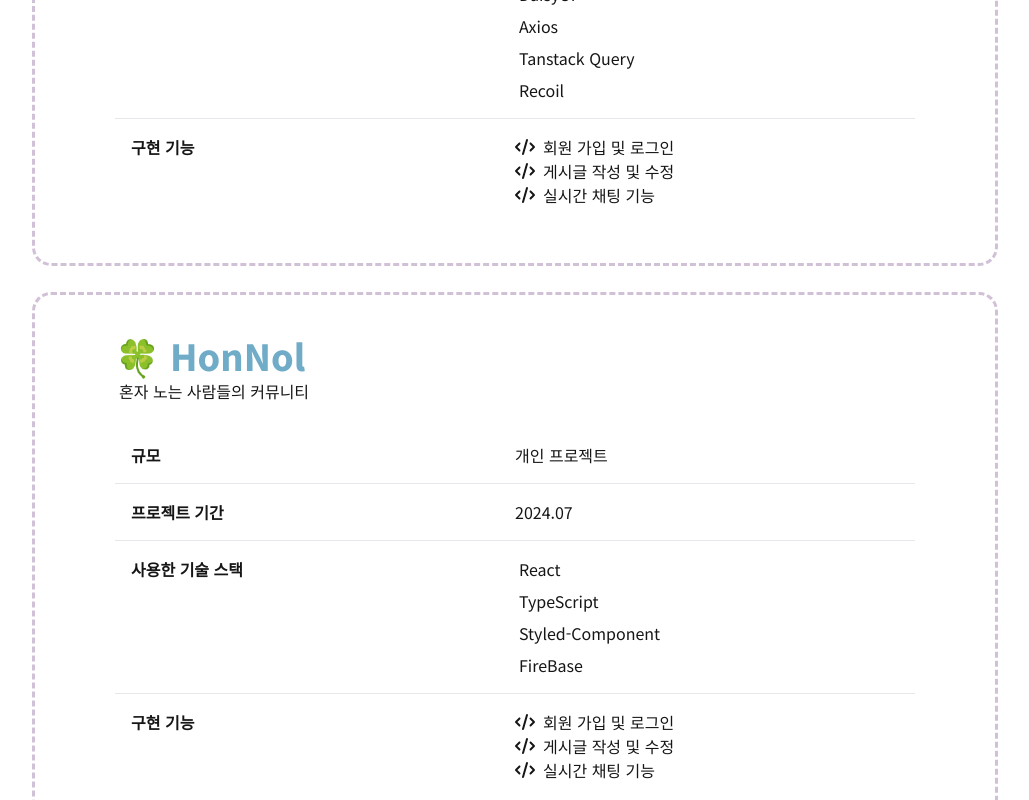
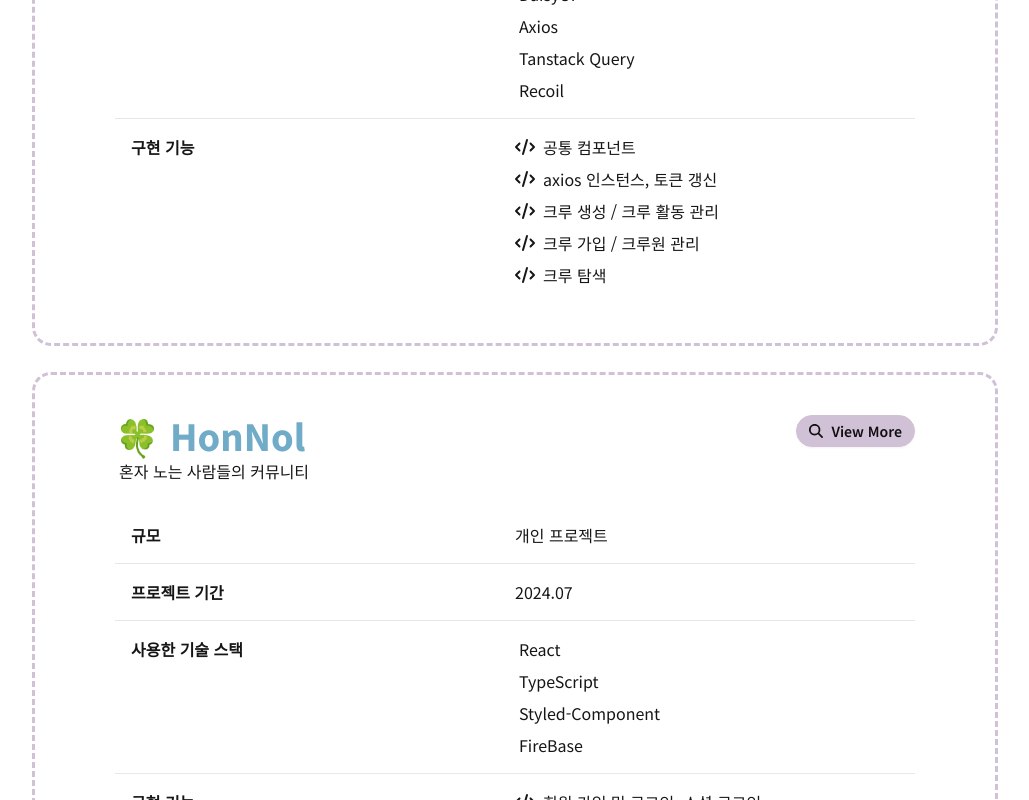
Before and after one commit to kimsyul/yulfolio, a Next.js app: page / in a window 1280 px wide. Shown: the part 1980-2780 px from the top of the page, without its empty margins (125-1154 px from the left). Built offline with nearby package versions, Linux system fonts and the light colour scheme.

Commit message:
feat : 내용 추가

```diff
--- a/src/app/layout.tsx
+++ b/src/app/layout.tsx
@@ -3,8 +3,8 @@ import './globals.css';
 import { config } from '@fortawesome/fontawesome-svg-core';
 import '@fortawesome/fontawesome-svg-core/styles.css';
 import { Inter, Noto_Sans_KR } from 'next/font/google';
-import Header from './components/layout/Header';
-import Footer from './components/layout/Footer';
+import Header from '../components/layout/Header';
+import Footer from '../components/layout/Footer';
 
 config.autoAddCss = false;
 
--- a/src/app/page.tsx
+++ b/src/app/page.tsx
@@ -1,6 +1,6 @@
-import About from './components/items/About';
-import Projects from './components/items/Projects';
-import Study from './components/items/Study';
+import About from '../components/items/About';
+import Projects from '../components/items/Projects';
+import Study from '../components/items/Study';
 
 export default function Home() {
   return (
--- /dev/null
+++ b/src/app/project/[id]/page.tsx
@@ -0,0 +1,3 @@
+export default function Page() {
+  return <div></div>;
+}
--- a/src/app/components/items/Projects.tsx
+++ b/src/components/items/Projects.tsx
@@ -1,8 +1,10 @@
 import Wrapper from '../layout/Wrapper';
 import { FontAwesomeIcon } from '@fortawesome/react-fontawesome';
-import { faCode } from '@fortawesome/free-solid-svg-icons';
+import { faCode, faMagnifyingGlass } from '@fortawesome/free-solid-svg-icons';
+import Link from 'next/link';
 
 interface Project {
+  id: string;
   name: string;
   description: string;
   teamSize: string;
@@ -13,22 +15,31 @@ interface Project {
 
 const projects = [
   {
+    id: 'wadadak',
     name: '🏃🏻 Wadadak',
     description: '러닝 크루 플랫폼 서비스',
     teamSize: '프론트엔드 2명, 백엔드 4명', // 참여 인원수
     duration: '2024.09', // 프로젝트 기간
     techStack: ['React', 'Next.js', 'TypeScript', 'Tailwind CSS', 'DaisyUI', 'Axios', 'Tanstack Query', 'Recoil'],
-    features: ['회원 가입 및 로그인', '게시글 작성 및 수정', '실시간 채팅 기능'], // 구현 기능
+    features: [
+      '공통 컴포넌트',
+      'axios 인스턴스, 토큰 갱신',
+      '크루 생성 / 크루 활동 관리',
+      '크루 가입 / 크루원 관리',
+      '크루 탐색',
+    ], // 구현 기능
   },
   {
+    id: 'honnol',
     name: '🍀 HonNol',
     description: '혼자 노는 사람들의 커뮤니티',
     teamSize: '개인 프로젝트', // 참여 인원수
     duration: '2024.07', // 프로젝트 기간
     techStack: ['React', 'TypeScript', 'Styled-Component', 'FireBase'],
-    features: ['회원 가입 및 로그인', '게시글 작성 및 수정', '실시간 채팅 기능'], // 구현 기능
+    features: ['회원 가입 및 로그인, 소셜 로그인', '게시글 작성 및 수정', '댓글 작성 및 수정'], // 구현 기능
   },
   {
+    id: 'yulfolio',
     name: '💜 YulFolio',
     description: '프론트엔드 개발자 김서율 포트폴리오',
     teamSize: '개인 프로젝트', // 참여 인원수
@@ -50,8 +61,16 @@ const Project = ({ project }: { project: Project }) => {
   return (
     <section className="flex flex-col outline-dashed outline-primary  rounded-2xl  justify-center items-center py-10 px-20 my-8">
       <div className="w-full">
-        <h1 className="text-4xl font-extrabold text-neutral pb-1">{project.name}</h1>
-        <div className="px-1 pb-6">{project.description}</div>
+        <div className="flex items-top justify-between flex-col sm:flex-row">
+          <div className="flex flex-col">
+            <h1 className="text-4xl font-extrabold text-neutral pb-1">{project.name}</h1>
+            <div className="px-1 pb-3 sm:pb-6">{project.description}</div>
+          </div>
+          <Link href={`/${project.id}`} className="btn btn-xs sm:btn-sm btn-primary">
+            <FontAwesomeIcon icon={faMagnifyingGlass} />
+            View More
+          </Link>
+        </div>
         <div className="grid grid-cols-1 md:grid-cols-2 p-4 border-b border-ghost">
           <div className="font-bold">규모</div>
           <div>{project.teamSize}</div>
@@ -73,7 +92,7 @@ const Project = ({ project }: { project: Project }) => {
 
         <div className="grid grid-cols-1 md:grid-cols-2 p-4">
           <div className="font-bold">구현 기능</div>
-          <ul key={'feature'}>
+          <ul className="flex flex-col gap-2">
             {project.features.map((feat) => (
               <li className="flex items-center gap-2">
                 <FontAwesomeIcon icon={faCode} />
@@ -91,7 +110,9 @@ const Projects = () => {
   return (
     <section>
       <Wrapper>
-        <h1 className="text-5xl font-bold pl-4">Project.</h1>
+        <div className="flex ">
+          <h1 className="text-5xl font-bold pl-4">Project.</h1>
+        </div>
         {projects.map((project) => (
           <Project key={project.name} project={project} />
         ))}
--- a/src/app/components/layout/Header.tsx
+++ b/src/components/layout/Header.tsx
@@ -1,3 +1,5 @@
+import Link from 'next/link';
+
 const Header = () => {
   return (
     <header className="navbar lg:px-40 fixed top-0 left-0 z-50 bg-primary text-primary-content">
@@ -30,7 +32,9 @@ const Header = () => {
         </div>
       </div>
       <div className="flex-1">
-        <a className="btn btn-ghost text-xl ">Yulfolio</a>
+        <Link className="btn btn-ghost text-xl" href={'/'}>
+          Yulfolio
+        </Link>
       </div>
       <div className="hidden lg:flex">
         <ul className="menu menu-horizontal px-1">
```
Also changed, not shown: src/components/items/About.tsx (renamed from src/app/components/items/About.tsx), src/components/items/Layout.tsx (renamed from src/app/components/items/Layout.tsx), src/components/items/PrimaryColorContainer.tsx (renamed from src/app/components/items/PrimaryColorContainer.tsx), src/components/items/Study.tsx (renamed from src/app/components/items/Study.tsx), src/components/layout/Footer.tsx (renamed from src/app/components/layout/Footer.tsx), src/components/layout/Wrapper.tsx (renamed from src/app/components/layout/Wrapper.tsx).
